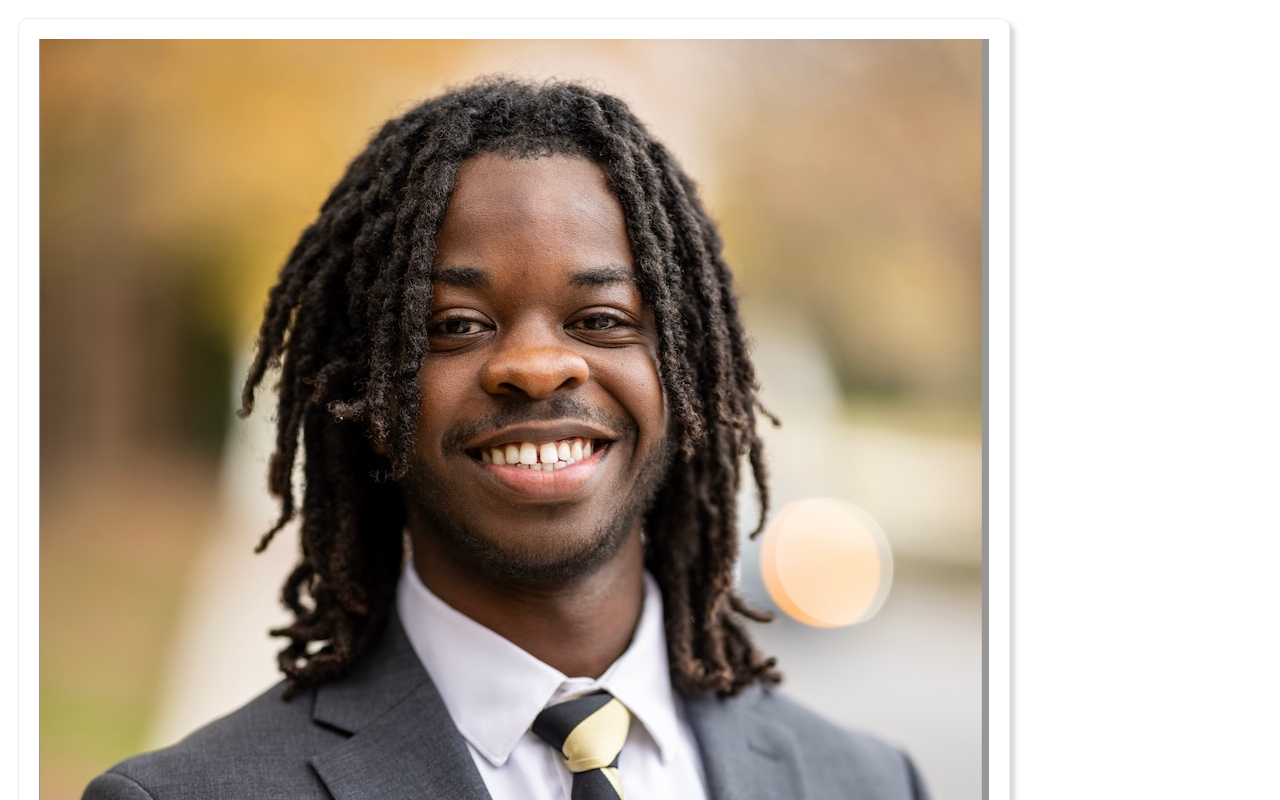
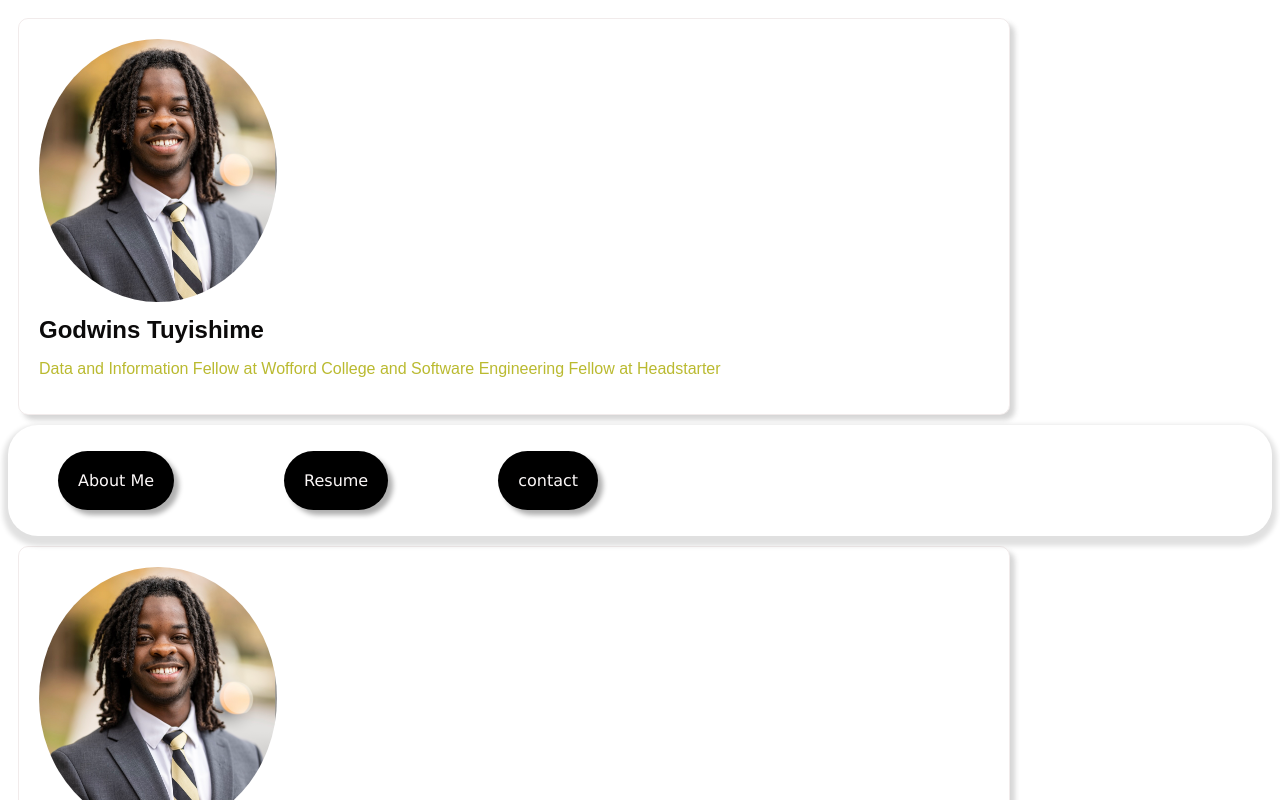
Before and after one commit to T-Godwins/Portfolio-vite, a React (Vite) app in the folder vite-portfolio/: page / in a window 1280 px wide. Shown: the top 800 px of the page. Built offline with nearby package versions, Linux system fonts and the light colour scheme.

Commit message:
Figured out Module styling

```diff
--- a/vite-portfolio/src/App.jsx
+++ b/vite-portfolio/src/App.jsx
@@ -3,6 +3,8 @@ import Footer from './Footer.jsx'
 import Food from './Food.jsx'
 import Card from './Card/Card.jsx'
 import Headshot from './Card/Headshot.jsx'
+import Navigation from './Navigation/Navigation.jsx'
+
 
 
 function App(){
@@ -10,12 +12,10 @@ function App(){
   return(
     <>
     <Headshot/>
+    <Navigation/>
+    <Headshot/><Headshot/>
     <Card/>
     <Header/>
-    <Food/>
-    <Food/>
-    <Card/>
-    <Food/>
     <Footer/>
     <Card/>
     </>
--- a/vite-portfolio/src/Card/Card.module.css
+++ b/vite-portfolio/src/Card/Card.module.css
@@ -9,21 +9,21 @@
     display: inline-block
   }
 
-.card-image{
-    max-width: 60%;
+.card img{
+    max-width: 25%;
     height: auto;
     border-radius: 50%;
     margin-bottom: 10px;
     cursor: pointer;
 }
 
-.card .card-title{
+.card h2{
     font-family: Arial, sans-serif;
     margin: 0;
-    color:white;
+    color:rgb(11, 10, 10);
 }
 
-.card .card-text{
+.card p{
     font-family: Arial, sans-serif;
     color:rgb(186, 186, 48);
 }
--- /dev/null
+++ b/vite-portfolio/src/Navigation/Navigation.jsx
@@ -0,0 +1,17 @@
+import styles from './Navigation.module.css'
+
+function Navigation() {
+    return(
+        <nav className = {styles.Navigation}>
+            <ul>
+            <div className='sticky'>
+                <l1 className = {styles.Navigation}>About Me</l1>
+                <l1 className = {styles.Navigation}>Resume</l1>
+                <l1 className = {styles.Navigation}>contact</l1>
+            </div>
+            </ul>
+        </nav>
+    );
+}
+
+export default Navigation
--- /dev/null
+++ b/vite-portfolio/src/Navigation/Navigation.module.css
@@ -0,0 +1,28 @@
+.Navigation {
+    background-color: white;
+    box-shadow: 0px 5px 5px 5px rgba(0, 0, 0, 0.122);
+    border-radius: 30px;
+    border: none;
+    width: 100%;
+    height: auto;
+    display: inline-block
+}
+
+.Navigation l1{
+    color:rgb(252, 248, 248);
+    background-color: black;
+    padding: 20px;
+    font-family:Verdana, Geneva, Tahoma, sans-serif;
+    box-shadow: 5px 5px 5px rgba(0, 0, 0, 0.319);
+    margin: 10px;
+    margin-right: 100px;
+    cursor:pointer;
+    width: auto;
+    text-align: center;
+}
+
+.sticky {
+    position: fixed;
+    top: 0;
+    width: 100%;
+}
```
Also changed, not shown: 1 other file (tests, documents, lock files or other folders).
